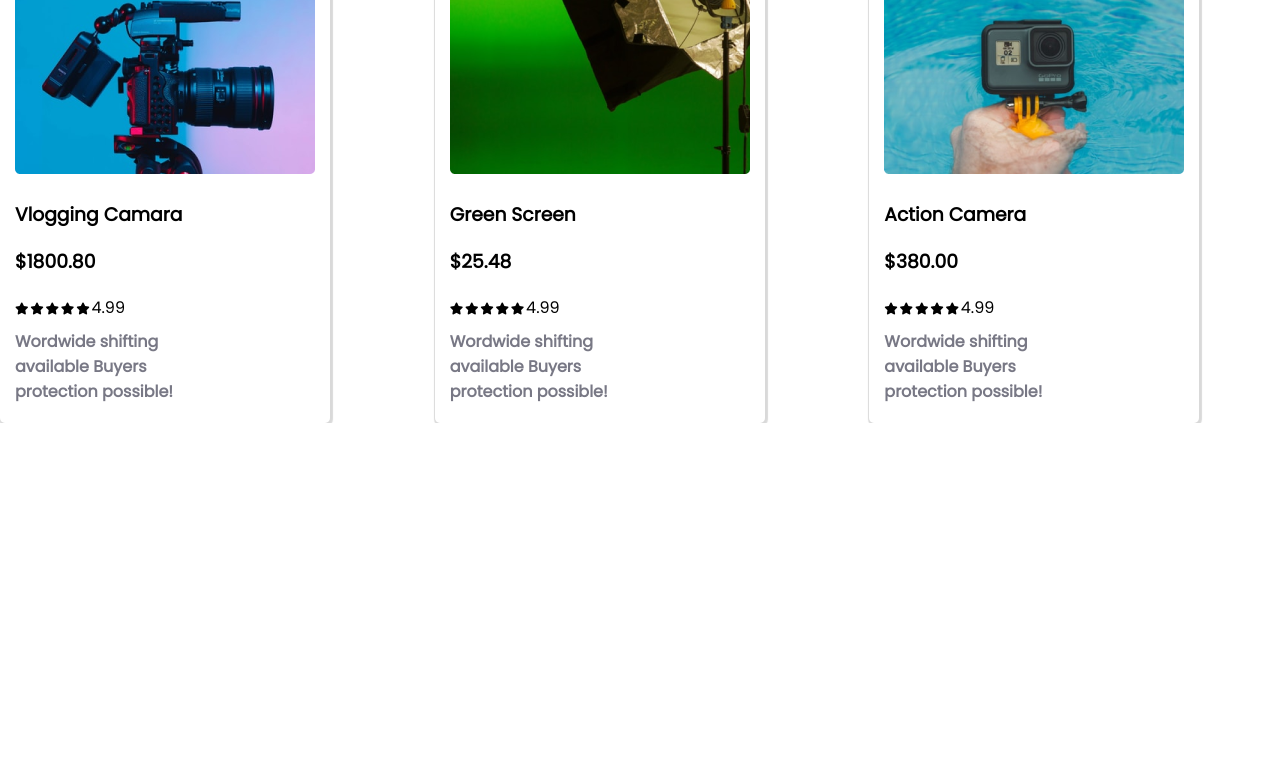
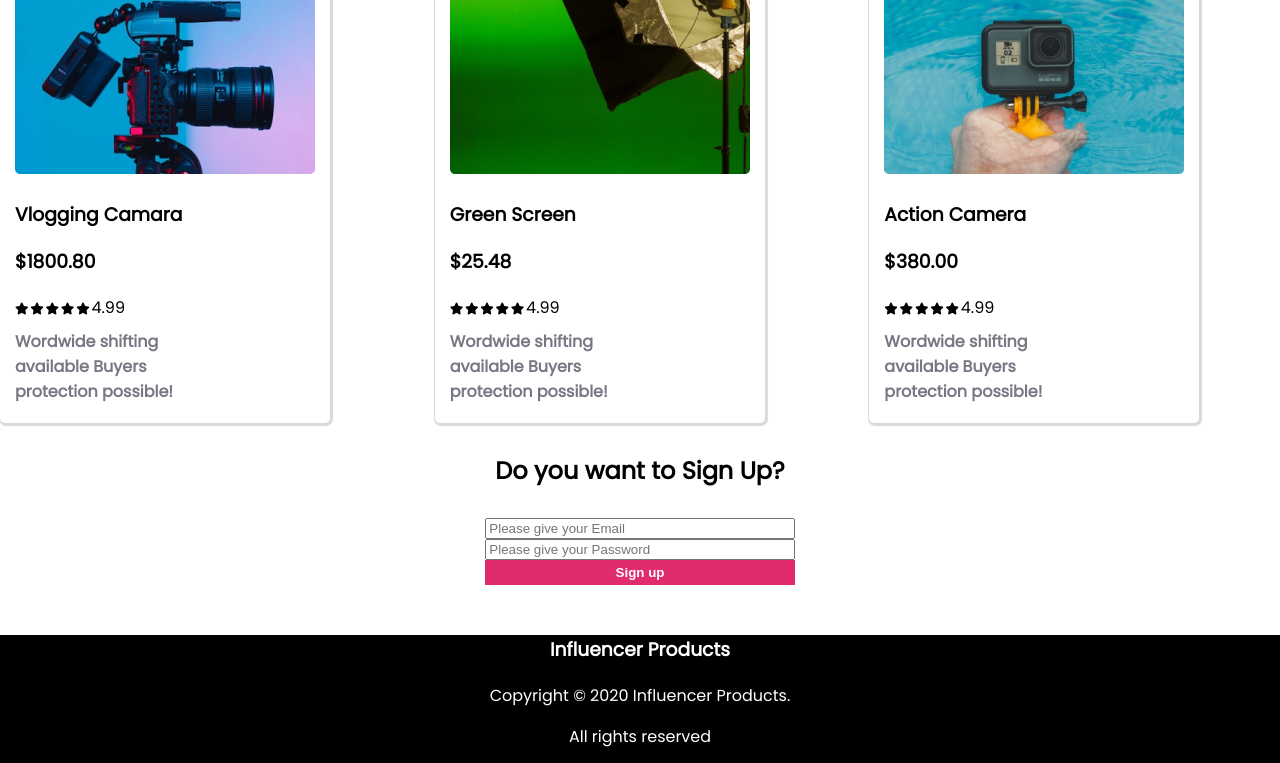
Before and after one commit to tashfiaislamistila/influencer-gears, a plain HTML site: page index.html in a window 1280 px wide. Shown: the part 1779-2542 px from the top of the page. Before the commit the page ends 2202 px from the top, so only its background shows below. Drawn offline with Linux system fonts and the light colour scheme.

Commit message:
footer commit

```diff
--- a/index.html
+++ b/index.html
@@ -257,14 +257,36 @@
                         </div>
                         <p class="description"> Wordwide shifting available
                             Buyers protection possible!</p>
-
                     </div>
                 </div>
             </div>
         </div>
         </div>
     </section>
+    <!-- end popular part -->
+    <!-- sign up part -->
+    <section class="signup-section">
+
+        <form action="" class="signup-form">
+            <h1 class="up">Do you want to Sign Up? </h1>
+            <input type="email" name="email" placeholder="Please give your Email" id="" required>
+            <input type="password" name="password" placeholder="Please give your Password" id="" required>
+            <button type="submit">Sign up</button>
+
+        </form>
+
+    </section>
     </main>
+    <div class="footer">
+        <footer>
+            <h3>Influencer Products</h3>
+            <p> Copyright © 2020 Influencer Products.</p>
+            <p>All rights reserved</p>
+            <i class="fab fa-facebook-square"></i>
+            <i class="fab fa-instagram-square"></i>
+            <i class="fab fa-youtube"></i>
+        </footer>
+    </div>
 </body>
 
 </html>
--- a/style.css
+++ b/style.css
@@ -117,3 +117,39 @@ border-radius: 5px;
     display: flex;
     align-items: center;
 }
+/* signup part */
+.signup-section{
+    display: flex;
+    justify-content: center;
+}
+.signup-form{
+    display: flex;
+    flex-direction: column;
+}
+.signup-form input button{
+    font-size: 1.3em;
+    margin-top:15px;
+    border:1px solid lightgray;
+    padding-left: 10px;
+    border-radius: 5px;
+}
+.signup-form button{
+    background-color: #E02C6D;
+    color:white;
+    font-weight: 700;
+    padding:5px;
+    border: 0;
+
+}
+.up{
+    margin-bottom:900 px;
+    padding:10px
+}
+/* footer part */
+.footer{
+    background-color: black;
+    text-align: center;
+    color: white;
+    padding:0 ;
+    margin-top: 50px;
+}
```
